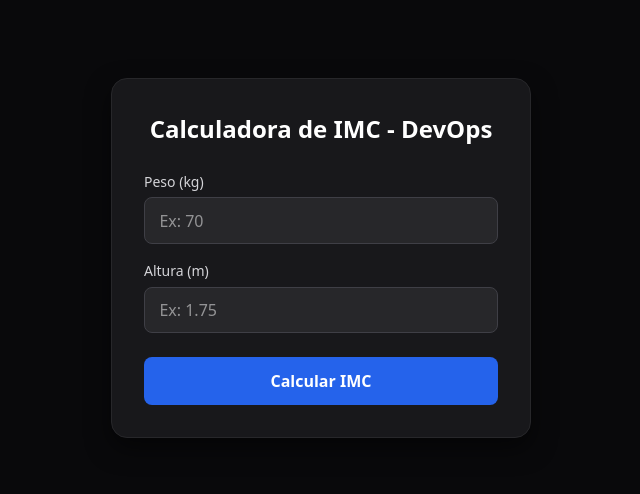
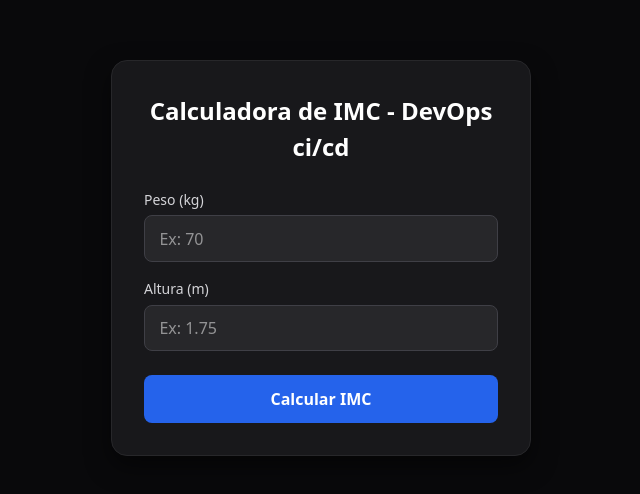
Before and after one commit to jjohnbr/PROJETO-DEVOPS, a Next.js app: page / in a window 1280 px wide. Shown: the part 142-636 px from the top of the page, without its empty margins (319-959 px from the left). Built offline with nearby package versions, Linux system fonts and the light colour scheme.

Commit message:
feat: altera titulo na linha 67 para treino

```diff
--- a/app/page.tsx
+++ b/app/page.tsx
@@ -27,7 +27,7 @@ export default function Home() {
       const classificacao = classificarIMC(imc);
       setResultado({ imc, classificacao });
     } catch (err: any) {
-      setErro(err.message || "Erro ao calcular o IMC.!");
+      setErro(err.message || "Erro ao calcular o IMC.");
     }
   };
 
@@ -64,7 +64,7 @@ export default function Home() {
             color: "#ffffff",
           }}
         >
-          Calculadora de IMC - DevOps
+          Calculadora de IMC - DevOps ci/cd
         </h1>
 
         <form onSubmit={handleSubmit} style={{ display: "flex", flexDirection: "column", gap: "1rem" }}>
```
